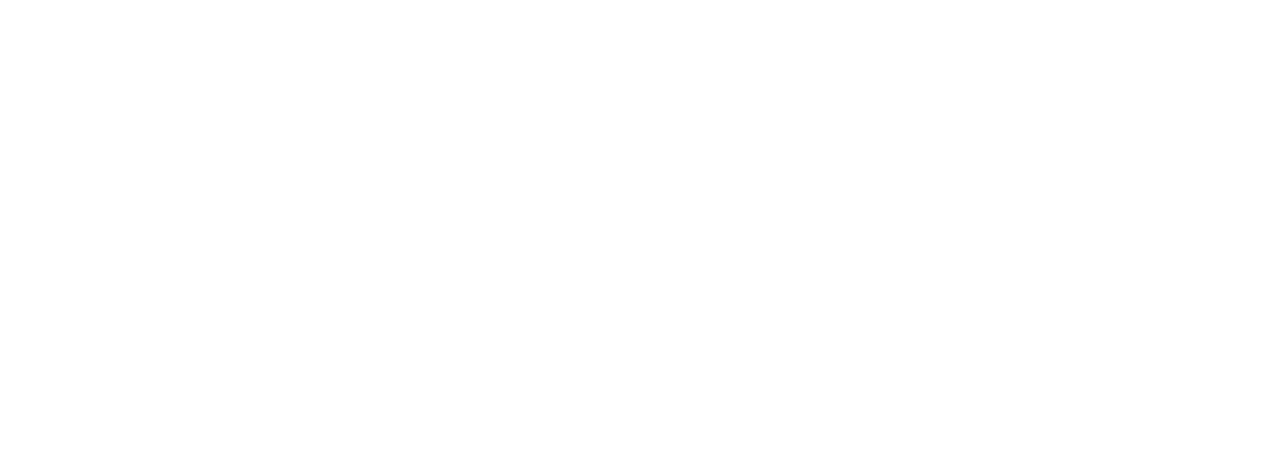
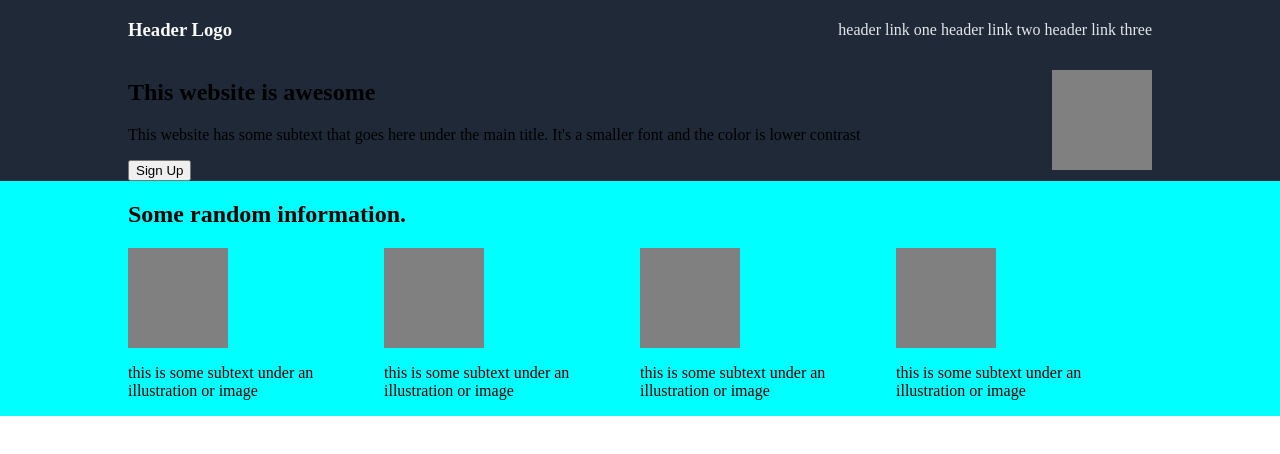
Before and after one commit to vonthachan/landing-page, a plain HTML site: page index.html in a window 1280 px wide. Drawn offline with Linux system fonts and the light colour scheme.

Commit message:
current progress save

```diff
--- a/index.html
+++ b/index.html
@@ -3,9 +3,56 @@
 <head>
     <meta charset="UTF-8">
     <meta name="viewport" content="width=device-width, initial-scale=1.0">
-    <title>Document</title>
+    <title>Landing Page</title>
+    <link rel="stylesheet" href="style.css">
 </head>
 <body>
+    <section class="section header">
+        <div class="content header">
+            <h3 class="logo">Header Logo</h1>
+            <div class="header-links">
+                <span>header link one</span>
+                <span>header link two</span>
+                <span>header link three</span>
+            </div>
+        </div>
+        <div class="content hero">
+            <div class="hero-description">
+                <h2 id="hero-main-text">This website is awesome</h2>
+                <p id="hero-secondary-text">This website has some subtext that goes here under the main title. It's a smaller font and the color is lower contrast</p>
+                <button class="button" id="signup">Sign Up</button>
+            </div>
+            <div style="width: 100px; height: 100px; background-color: grey;"></div>
+        </div>
+    </section>
+    <section class="section random">
+        <h2>Some random information.</h2>
+        <div class="content random">
+            <div class="subcontent">
+                <div style="width: 100px; height: 100px; background-color: grey;"></div>
+                <p>this is some subtext under an illustration or image</p>
+            </div>
+            <div class="subcontent">
+                <div style="width: 100px; height: 100px; background-color: grey;"></div>
+                <p>this is some subtext under an illustration or image</p>
+            </div>
+            <div class="subcontent">
+                <div style="width: 100px; height: 100px; background-color: grey;"></div>
+                <p>this is some subtext under an illustration or image</p>
+            </div>
+            <div class="subcontent">
+                <div style="width: 100px; height: 100px; background-color: grey;"></div>
+                <p>this is some subtext under an illustration or image</p>
+            </div>
+        </div>
 
+    </section>
+    <section class="section quote">
+
+    </section>
+    <section class="section signup">
+
+    </section>
+    <section class="section footer"></section>
 </body>
 </html>
--- a/style.css
+++ b/style.css
@@ -0,0 +1,42 @@
+*{
+
+}
+
+body {
+    margin: 0;
+    padding: 0;
+    display: flex;
+    flex-direction: column;
+}
+
+.section{
+    display: flex;
+    flex-direction: column;
+    padding-left: 10%;
+    padding-right: 10%;
+}
+
+.section.header{
+    background-color: #1f2937;
+
+
+}
+
+.content{
+    display: flex;
+    flex-direction: row;
+    align-items: center;
+    justify-content: space-between;
+    /* padding-left: 10%;
+    padding-right: 10%; */
+}
+.header .logo{
+    color: #f9faf8;
+}
+.header-links{
+    color: #e5e7eb;
+}
+
+.section.random{
+    background-color: aqua;
+}
```
